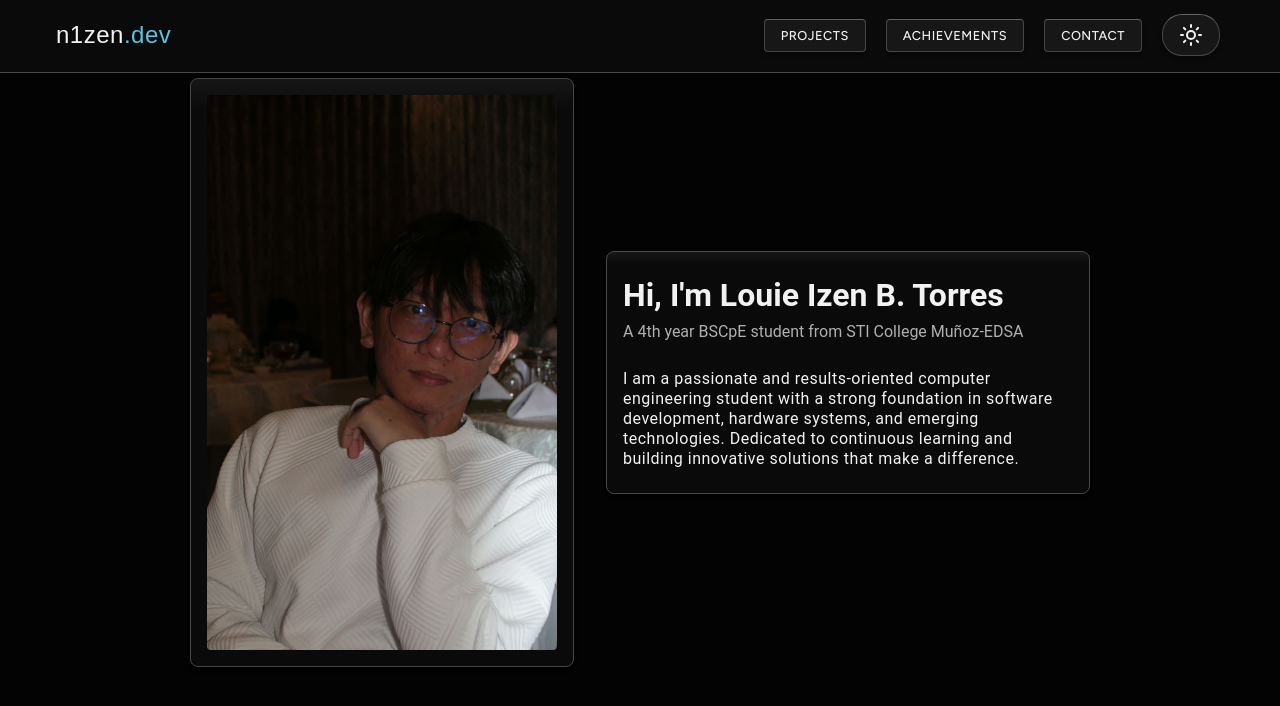
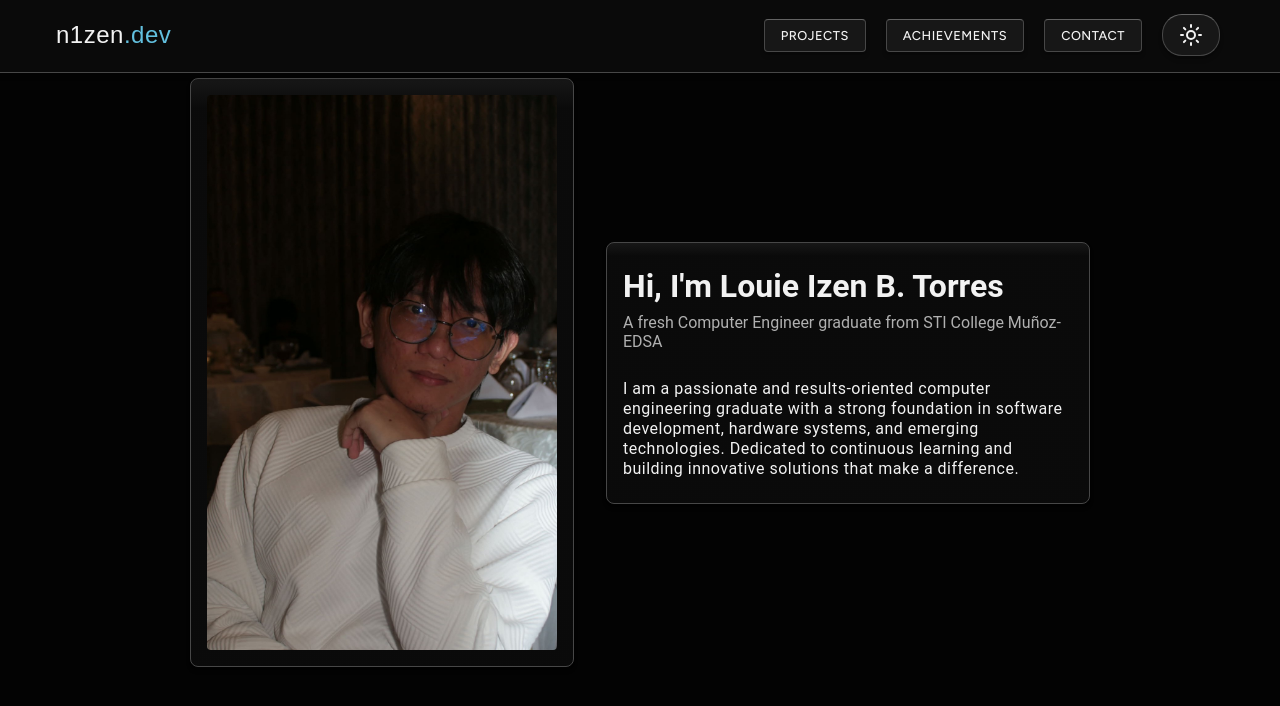
Before and after one commit to n1zen/new-portfolio, a Vue app: page / in a window 1280 px wide. Shown: the part 77-783 px from the top of the page. Built offline with nearby package versions, Linux system fonts and the light colour scheme; a web font is replaced by a local one.

Commit message:
Update bio and projects

```diff
--- a/src/App.vue
+++ b/src/App.vue
@@ -8,10 +8,10 @@
             <div class="text-container">
                 <div class="name-designation">
                   <h1>Hi, I'm Louie Izen B. Torres</h1>
-                  <p>A 4th year BSCpE student from STI College Muñoz-EDSA</p>
+                  <p>A fresh Computer Engineer graduate from STI College Muñoz-EDSA</p>
                 </div>
                 <div class="description">
-                  <p>I am a passionate and results-oriented computer engineering student with a strong foundation in
+                  <p>I am a passionate and results-oriented computer engineering graduate with a strong foundation in
                     software development, hardware systems, and emerging technologies. Dedicated to continuous learning
                     and building innovative solutions that make a difference.</p>
                 </div>
@@ -42,6 +42,17 @@
                   <p><span class="tech-stack">Tech Stack:</span> HTML, CSS, JavaScript</p>
                 </div>
               </a>
+	      <a class="project" href="https://github.com/n1zen/ChurchAttendance" target="_blank">
+		<div class="project-content">
+		    <h3>Fort Andres Bonifacio Church Attendance Application</h3>
+		    <p>
+			A web based church attendance app for logging and tracking attendees of Fort Andres Bonifactio Adventist Church. Allows attendees to simply log their attendance where admins can monitor their congregation's attendance.
+		    </p>
+		</div>
+		<div class="project-tech-stack">
+		    <p><span class="tech-stack">Tech Stack:</span>C#, .NET, Bootstrap</p>
+		</div>
+	    </a>
         </div>
     </section>
 
```
